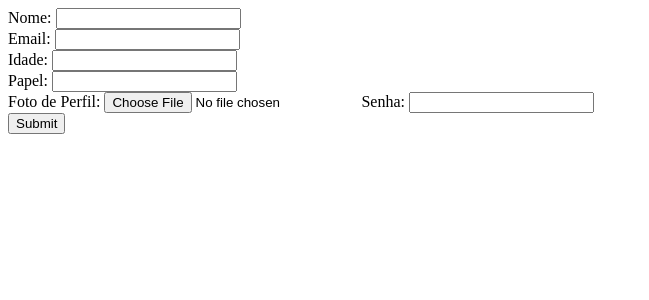
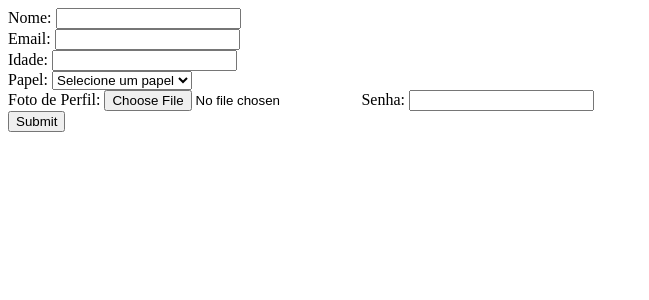
Before and after one commit to Augusto-Maux/mantui, a Flask app: page /usuario/add in a window 1280 px wide. Shown: the top 300 px of the page, without its empty margins (0-649 px from the left). Run offline with Flask 3, Linux system fonts and the light colour scheme.

Commit message:
feat: adicionando select de tipos de usuário no cadastro

```diff
--- a/controllers/Usuario.py
+++ b/controllers/Usuario.py
@@ -22,6 +22,7 @@ def add():
 		email = request.form.get('email')
 		senha = request.form.get('senha')
 		idade = request.form.get('idade')
+		# criar entidade para CidadaoCientista, Administrador e Moderador
 		papel = request.form.get('papel')
 		foto_perfil = request.files.get('foto_perfil')
 
--- a/templates/usuario/usuario_add.html
+++ b/templates/usuario/usuario_add.html
@@ -11,7 +11,14 @@
         Nome: <input type="text" name="nome"><br/>
         Email: <input type="email" name="email"><br/>
         Idade: <input type="number" name="idade"><br/>
-        Papel: <input type="text" name="papel"><br/>
+
+        Papel: <select name="papel" id="" required>
+            <option value=""> Selecione um papel </option>
+            <option value="Cidadão Cientista">Cidadão Cientista</option>
+            <option value="Administrador">Administrador</option>
+            <option value="Moderador">Moderador</option>
+        </select> <br>
+
         Foto de Perfil: <input type="file" name="foto_perfil" accept="image/png,image/jpeg,image/webp">
         Senha: <input type="text" name="senha"><br/>
         <input type="submit" name="Adicionar">
```
Also changed, not shown: templates/base.html (+6 -6 lines).
